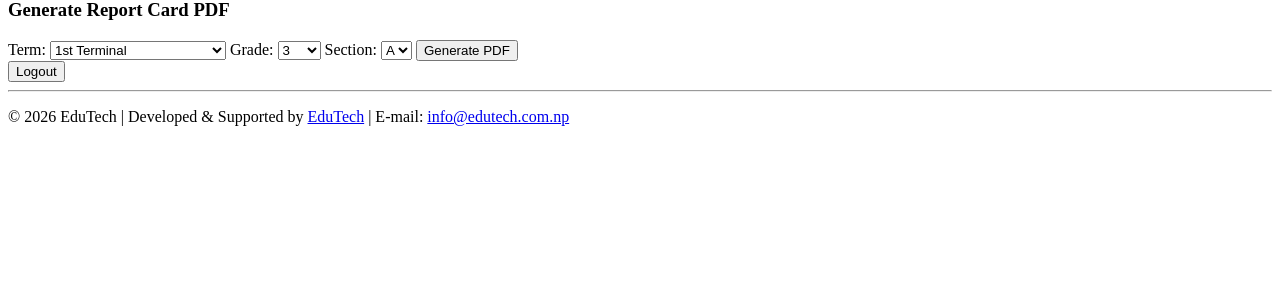
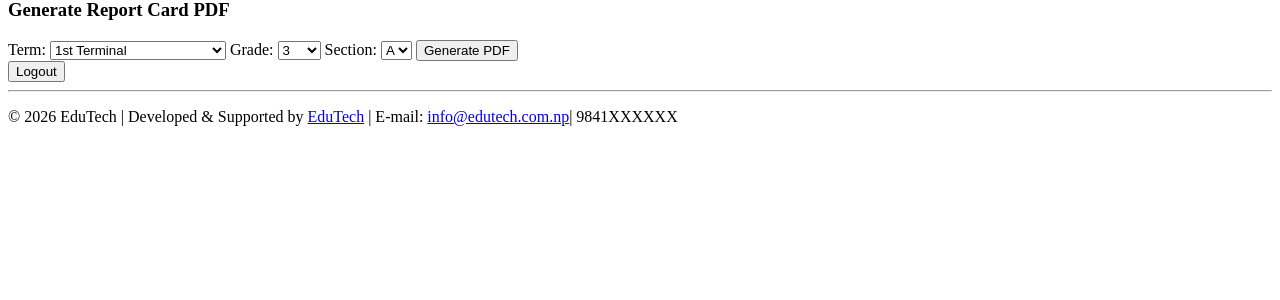
Before and after one commit to nancy5tha/CAS1, a Django app: page /assessment/admin-dashboard/ in a window 1280 px wide. Shown: the part 258-558 px from the top of the page. Run offline with Django 5.2, Linux system fonts and the light colour scheme; a user stored in the database is signed in; data comes from the database, SQL or seed files in the repository.

Commit message:
add base

```diff
--- a/assessment/templates/base.html
+++ b/assessment/templates/base.html
@@ -22,7 +22,7 @@
     <!-- ✅ Footer -->
     <footer>
         <hr>
-        <p>&copy; 2026 EduTech | Developed & Supported by  <a href="http://www.edutech.com.np" target="_blank">EduTech</a> | E-mail: <a href="mailto:info@edutech.com.np"> info@edutech.com.np</a></p>
+        <p>&copy; 2026 EduTech | Developed & Supported by  <a href="http://www.edutech.com.np" target="_blank">EduTech</a> | E-mail: <a href="mailto:info@edutech.com.np"> info@edutech.com.np</a>| 9841XXXXXX</p>
     </footer>
 </body>
 </html>
```
